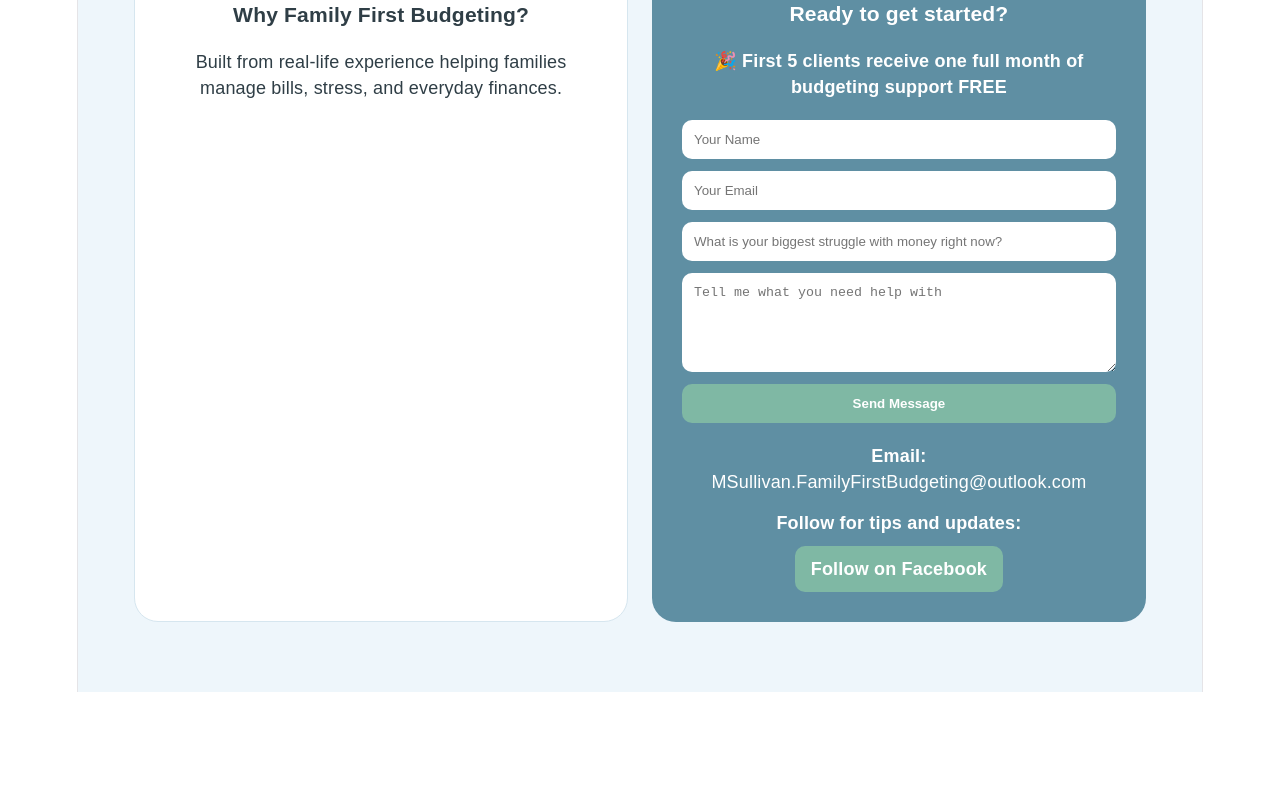
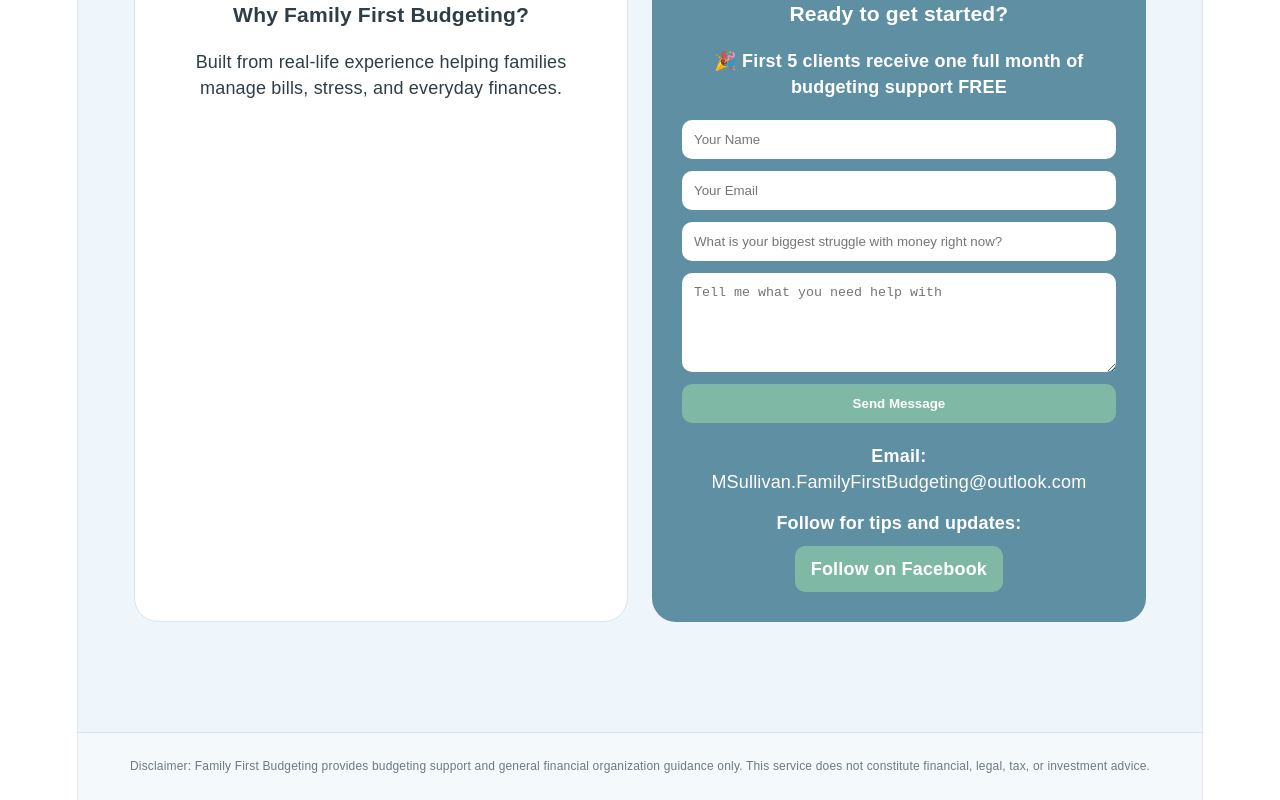
Before and after one commit to shellyryan18/family-first-budgeting, a React (Vite) app: page / in a window 1280 px wide. Shown: the part 1478-2278 px from the top of the page. Before the commit the page ends 2170 px from the top, so only its background shows below. Built offline with nearby package versions, Linux system fonts and the light colour scheme.

Commit message:
added disclaimer footer

```diff
--- a/src/App.jsx
+++ b/src/App.jsx
@@ -51,12 +51,10 @@
             </a>
           </div>
 
-          {/* PROMOTION */}
           <div style={{ marginTop: "25px", background: "#dff3ec", border: "2px solid #7fb8a4", padding: "18px", borderRadius: "16px", maxWidth: "500px", fontWeight: "700", color: "#23404a" }}>
             🎉 LIMITED TIME: First 5 clients get ONE MONTH of budgeting help FREE
           </div>
 
-          {/* TRUST LINE */}
           <p style={{ marginTop: "18px", fontSize: "14px", color: "#6c7a86" }}>
             ✔ No judgment • ✔ Simple plans • ✔ Built for real life
           </p>
@@ -139,6 +137,23 @@
         </section>
 
       </main>
+
+      {/* DISCLAIMER FOOTER */}
+      <footer style={{
+        marginTop: "40px",
+        padding: "20px",
+        background: "#f4f9fb",
+        textAlign: "center",
+        fontSize: "12px",
+        color: "#6c7a86",
+        borderTop: "1px solid #d6e6ef"
+      }}>
+        <p>
+          Disclaimer: Family First Budgeting provides budgeting support and general financial organization guidance only.
+          This service does not constitute financial, legal, tax, or investment advice.
+        </p>
+      </footer>
+
     </div>
   );
 }
```
